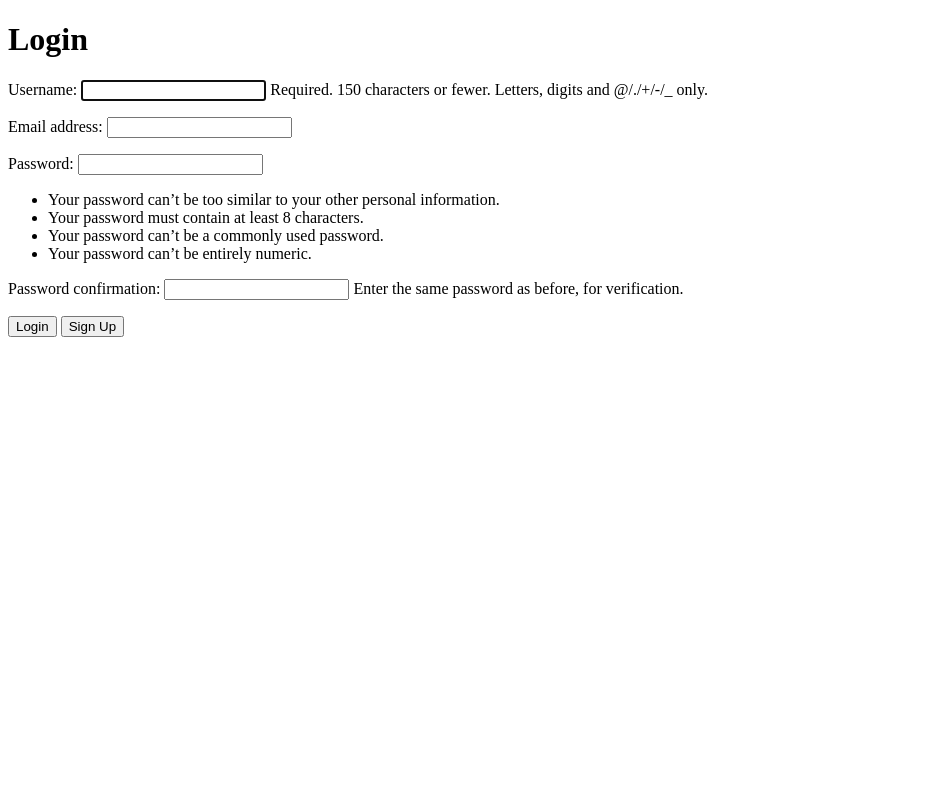
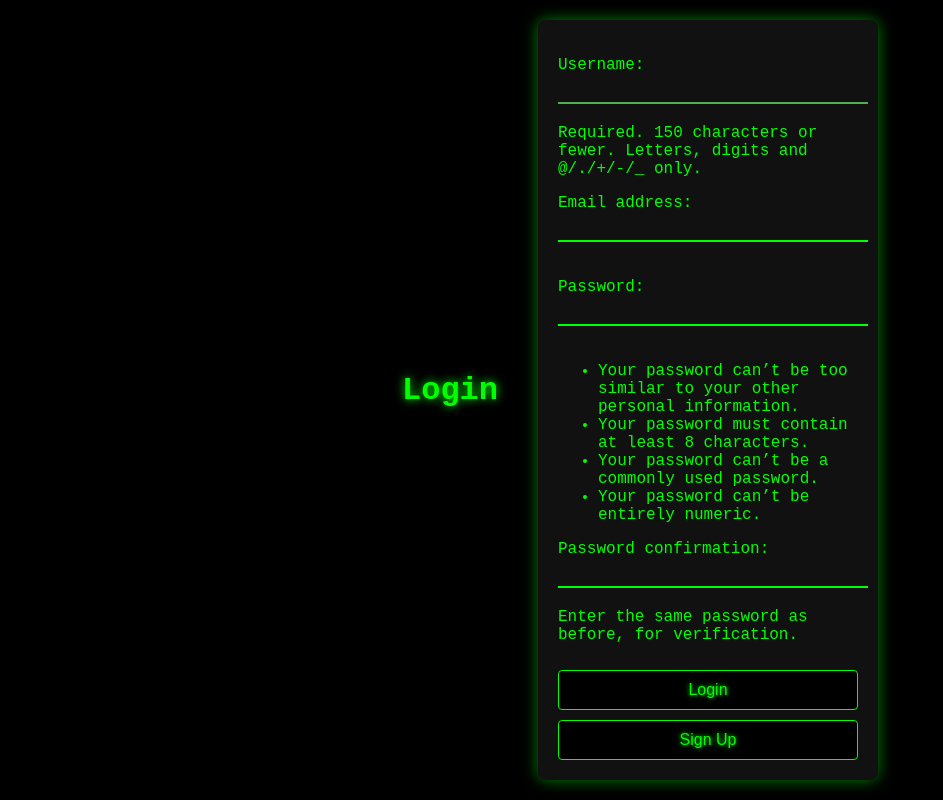
Before and after one commit to DavonGT/linux_gamified, a Django app: template accounts/templates/accounts/login.html in a window 1280 px wide. Shown: the whole page, without its empty margins (0-943 px from the left). Run offline with Django 5.2, Linux system fonts and the light colour scheme; the template is opened without the code that fills it: values that come from a table or form of the project are taken from there, others are empty.

Commit message:
Add CSS styles for login and registration pages; implement error handling in registration form

```diff
--- /dev/null
+++ b/accounts/static/accounts/css/style.css
@@ -0,0 +1,81 @@
+body {
+    font-family: 'Courier New', Courier, monospace;
+    background-color: #000;
+    color: #0f0;
+    margin: 0;
+    padding: 0;
+    display: flex;
+    justify-content: center;
+    align-items: center;
+    height: 100vh;
+}
+
+h1 {
+    color: #0f0;
+    text-align: center;
+    margin-bottom: 40px; /* Increased spacing */
+    padding-right: 40px;
+    text-shadow: 0 0 10px #0f0;
+}
+
+form {
+    background: #111;
+    padding: 20px;
+    border-radius: 8px;
+    box-shadow: 0 0 15px rgba(0, 255, 0, 0.5);
+    width: 300px;
+    color: #0f0;
+}
+
+button {
+    background-color: #000;
+    color: #0f0;
+    border: 1px solid #0f0;
+    padding: 10px 15px;
+    border-radius: 4px;
+    cursor: pointer;
+    margin-top: 10px;
+    width: 100%;
+    font-size: 16px;
+    text-shadow: 0 0 5px #0f0;
+}
+
+button:hover {
+    background-color: #111;
+    box-shadow: 0 0 10px #0f0;
+}
+
+a {
+    display: block;
+    text-align: center;
+    margin-top: 10px;
+    color: #0f0;
+    text-decoration: none;
+    text-shadow: 0 0 5px #0f0;
+}
+
+a:hover {
+    text-decoration: underline;
+    color: #0f0;
+}
+
+input {
+    background: none;
+    border: none;
+    border-bottom: 2px solid #0f0;
+    color: #0f0;
+    width: 100%;
+    padding: 5px;
+    font-size: 16px;
+    outline: none;
+    margin-bottom: 20px;
+}
+
+input::placeholder {
+    color: #0f0;
+    opacity: 0.7;
+}
+
+input:focus {
+    border-bottom: 2px solid #4CAF50; /* Slightly brighter green on focus */
+}
--- a/accounts/templates/accounts/login.html
+++ b/accounts/templates/accounts/login.html
@@ -1,7 +1,9 @@
 <!DOCTYPE html>
+{% load static %}
 <html>
 <head>
     <title>Login</title>
+    <link rel="stylesheet" href="{% static 'accounts/css/style.css' %}">
 </head>
 <body>
     <h1>Login</h1>
```
Also changed, not shown: accounts/templates/accounts/register.html (+14 -3 lines), accounts/migrations/0001_initial.py, game/migrations/0002_question_hint.py (added).
